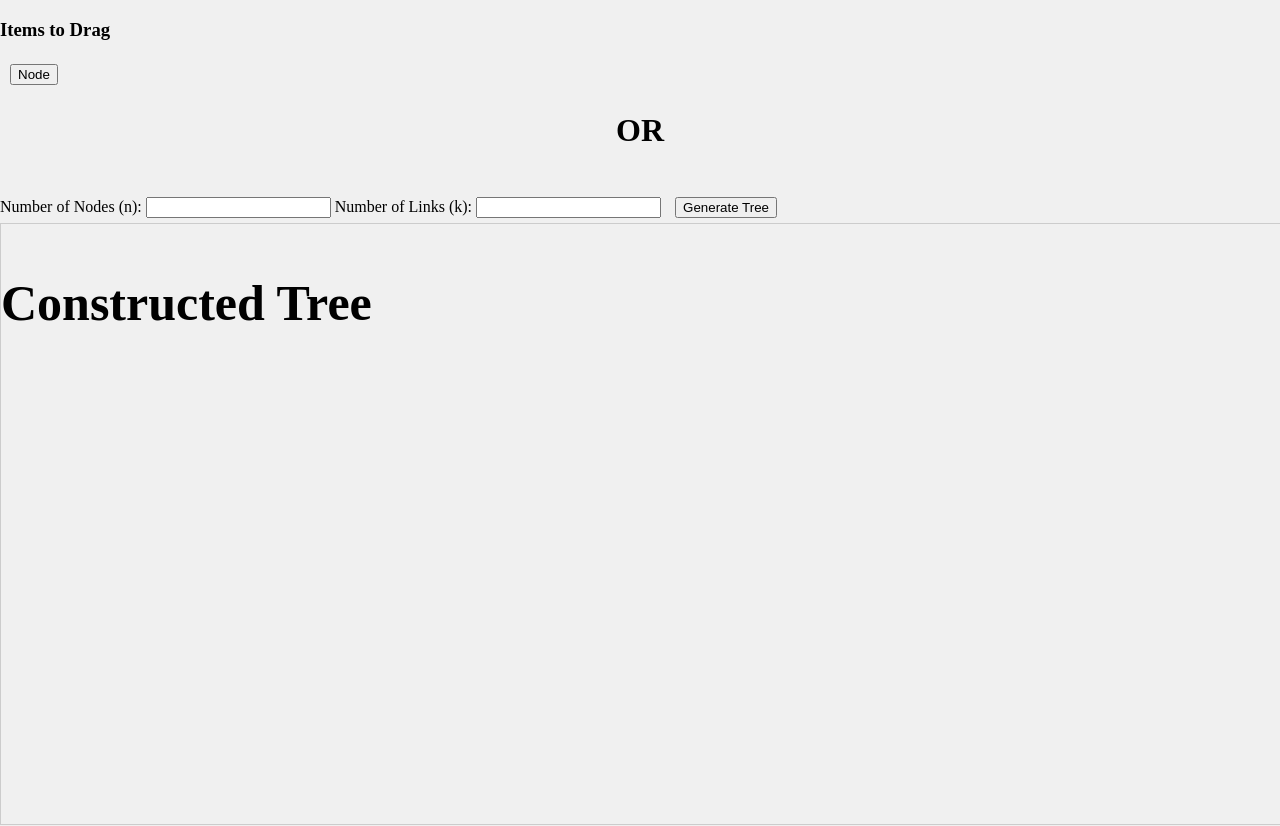
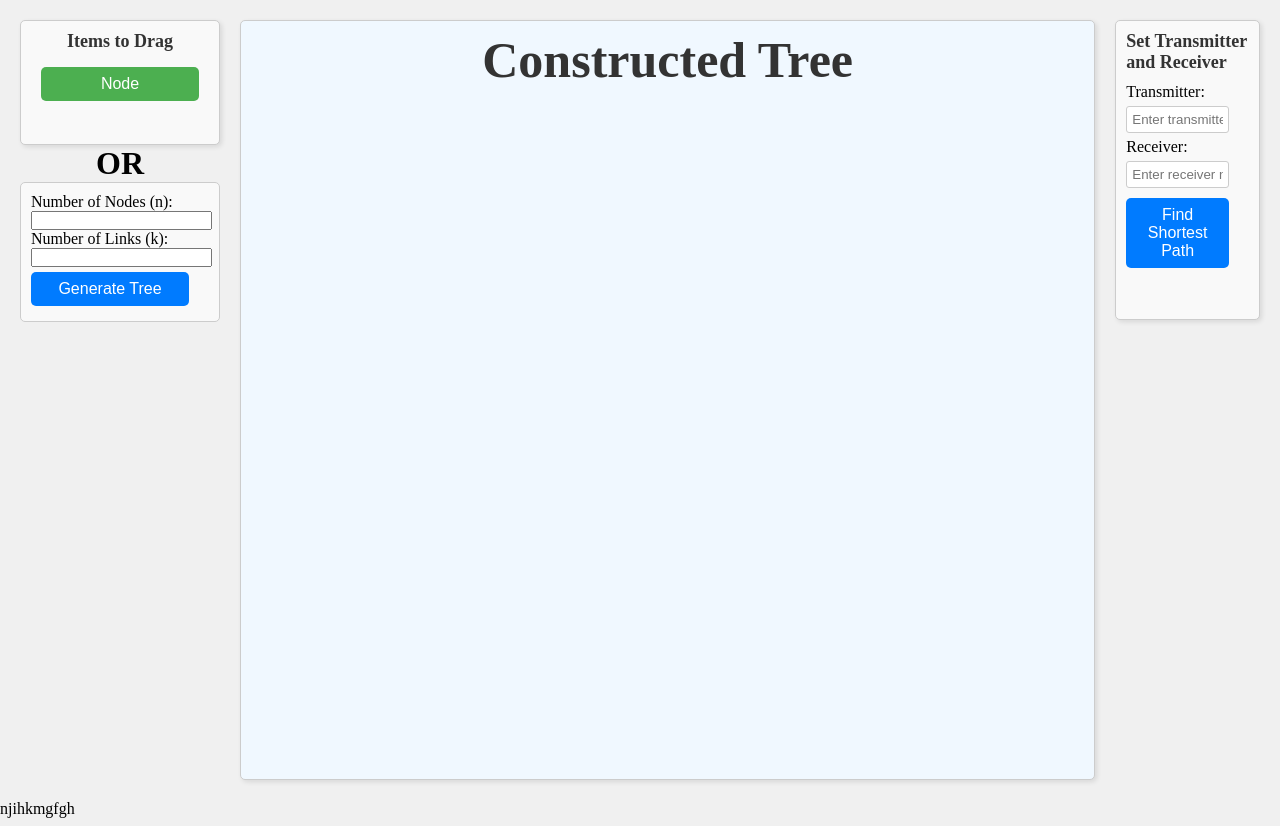
Before and after one commit to sagar7162/DSA-project, a plain HTML site: page index.html in a window 1280 px wide. Shown: the top 826 px of the page. Drawn offline with Linux system fonts and the light colour scheme; a script that the page names is missing.

Commit message:
Update style.css

```diff
--- a/style.css
+++ b/style.css
@@ -1,7 +1,7 @@
     #tree-area {
         position: relative;
         width: 100%; /* Make sure it can expand fully */
-    height: 600px; /* Set a height as needed */
+        height: 100%; /* Set a height as needed */
         border: 1px solid #ccc; /* Add a border for visibility */
         overflow: hidden; /* Hide overflow to prevent scrollbars */
     }
@@ -33,6 +33,11 @@
         font-weight: bold;
     }
 
+    .tree-inputs{
+        display: flex;
+        justify-content: center;
+        margin-top: 20px;
+    }
 
     .node-in-tree {
         position: absolute;
@@ -78,3 +83,219 @@ input[type="text"] {
     button {
         margin: 5px 10px;
     }
+
+    /* Full-page container layout */
+    .container {
+        display: flex;
+        gap: 20px;
+        height: 100vh; /* Full height of the viewport */
+        padding: 20px;
+    }
+
+    /* Side panel for draggable items */
+    .side-panel {
+        text-align: center;
+        height: 125px;
+        width: 200px;
+        padding: 10px;
+        border: 1px solid #ccc;
+        border-radius: 5px;
+        background-color: #f9f9f9;
+        box-shadow: 2px 2px 5px rgba(0, 0, 0, 0.1);
+    }
+
+    .side-panel h3 {
+        margin-bottom: 10px;
+        font-size: 18px;
+        color: #333;
+    }
+
+    .draggable {
+        display: inline-block;
+        padding: 8px 12px;
+        font-size: 16px;
+        color: white;
+        background-color: #4CAF50;
+        border: none;
+        border-radius: 5px;
+        cursor: pointer;
+    }
+
+    .draggable:active {
+        opacity: 0.8;
+    }
+
+
+    /* Main area for tree construction */
+    .tree-area {
+        flex-grow: 1;
+        position: relative;
+        height: 100%; /* Full height of container */
+        border: 1px solid #ccc;
+        border-radius: 5px;
+        overflow: hidden;
+        background-color: #f0f8ff;
+        box-shadow: 2px 2px 5px rgba(0, 0, 0, 0.1);
+    }
+
+    .tree-area h3 {
+
+        text-align: center;
+        margin: 10px 0;
+        font-size: 18px;
+        color: #333;
+    }
+
+    /* Node styling in the tree area */
+    .node-in-tree {
+        position: absolute;
+        width: 40px;
+        height: 40px;
+        background-color: #4CAF50;
+        color: white;
+        border-radius: 50%;
+        display: flex;
+        justify-content: center;
+        align-items: center;
+        font-weight: bold;
+        cursor: pointer;
+        z-index: 2;
+    }
+
+    /* Styling lines between nodes */
+    .line-in-tree {
+        position: absolute;
+        height: 2px;
+        background-color: black;
+        z-index: 1;
+    }
+
+    .val-in-line {
+        color: red;
+        font-weight: bold;
+        font-size: 18px;
+        z-index: 3;
+    }
+
+    /* Transmitter and Receiver nodes */
+    .transmitter {
+        background-color: lightgreen;
+    }
+
+    .receiver {
+        background-color: lightcoral;
+    }
+
+    /* Controls section for transmitter and receiver input */
+    .controls {
+        height: 300px;
+        width: 200px;
+        padding: 10px;
+        border: 1px solid #ccc;
+        border-radius: 5px;
+        background-color: #f9f9f9;
+        box-shadow: 2px 2px 5px rgba(0, 0, 0, 0.1);
+    }
+
+    .controls h3 {
+        font-size: 18px;
+        color: #333;
+        margin-bottom: 10px;
+    }
+
+    input[type="text"] {
+        width: calc(100% - 20px);
+        padding: 5px;
+        margin: 5px 0;
+        border: 1px solid #ccc;
+        border-radius: 3px;
+        box-sizing: border-box;
+    }
+
+    button {
+        display: block;
+        padding: 8px 12px;
+        font-size: 16px;
+        color: white;
+        background-color: #007bff;
+        border: none;
+        border-radius: 5px;
+        cursor: pointer;
+        width: calc(100% - 20px);
+        margin: 5px 0;
+    }
+
+    button:active {
+        opacity: 0.9;
+    }
+
+    /* Path result styling */
+    #path-result {
+        margin-top: 10px;
+        font-size: 16px;
+        color: #333;
+    }
+
+    /* Reset default margin and padding for full window coverage */
+    * {
+        margin: 0;
+        padding: 0;
+        box-sizing: border-box;
+    }
+
+    #tree-inputs{
+        padding-top: 10px;
+        height: full;
+        width: 200px;
+        padding: 10px;
+        border: 1px solid #ccc;
+        border-radius: 5px;
+        background-color: #f9f9f9;
+    }
+
+    .link-input{
+        padding: 20px;
+        padding-left: 0px;
+        font-size: medium;
+    }
+
+    .link-node1{
+        margin: 10px;
+        margin-left: 0px
+    }
+
+    .link-node2{
+        margin: 10px;
+        margin-left: 0px
+    }
+/* Ensure tree area has correct positioning context */
+.tree-area {
+    position: relative;
+    overflow: visible;
+}
+
+/* SVG container styling */
+#connections {
+    position: absolute;
+    top: 0;
+    left: 0;
+    width: 100%;
+    height: 100%;
+    pointer-events: none;
+    overflow: visible;
+    z-index: 1;
+}
+
+/* Animated path styling */
+.animated-path {
+    stroke: #00ffff;
+    stroke-width: 3;
+    fill: none;
+    pointer-events: none;
+}
+
+/* Ensure nodes appear above the SVG lines */
+.node-in-tree {
+    z-index: 2;
+    position: relative;
+}
```
Lines whose indentation alone changed are shown as unchanged.
